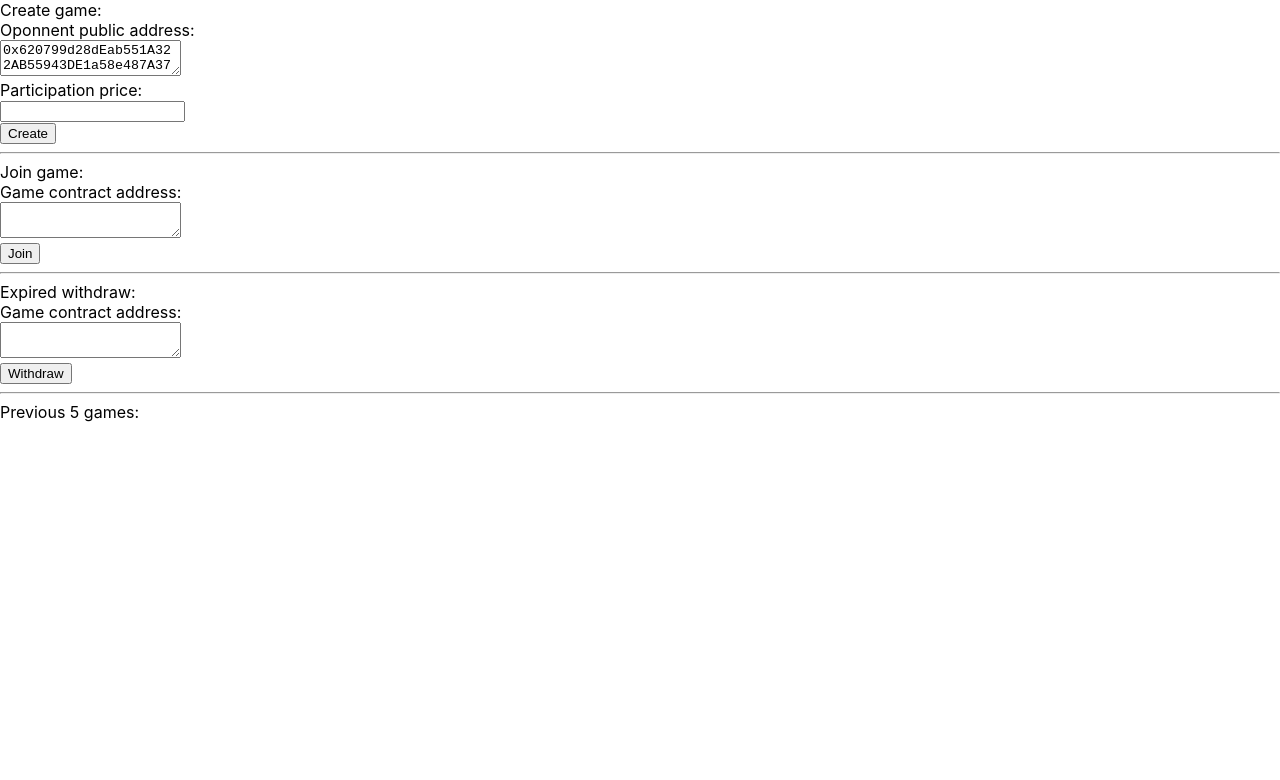
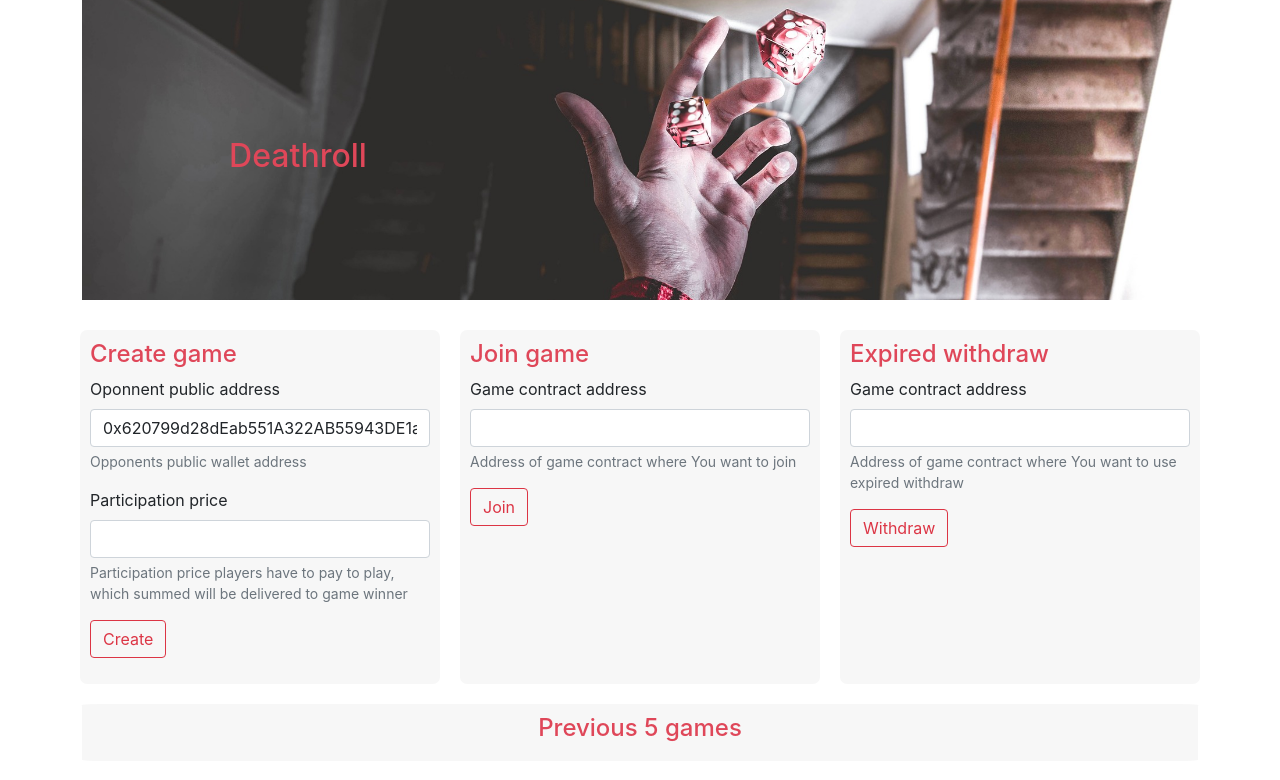
Before and after one commit to MrLaki5/Deathroll-dapp, a React (Create React App) app in the folder web-client/: page / in a window 1280 px wide. Shown: the top 780 px of the page. Built offline with nearby package versions, Linux system fonts and the light colour scheme.

Commit message:
add: new design bootstrap

```diff
--- a/web-client/public/index.html
+++ b/web-client/public/index.html
@@ -3,6 +3,7 @@
   <head>
     <meta charset="utf-8" />
     <link rel="icon" href="%PUBLIC_URL%/favicon.ico" />
+    <link href="https://cdn.jsdelivr.net/npm/bootstrap@5.1.1/dist/css/bootstrap.min.css" rel="stylesheet" integrity="sha384-F3w7mX95PdgyTmZZMECAngseQB83DfGTowi0iMjiWaeVhAn4FJkqJByhZMI3AhiU" crossorigin="anonymous">
     <meta name="viewport" content="width=device-width, initial-scale=1" />
     <meta name="theme-color" content="#000000" />
     <meta
--- a/web-client/src/App.css
+++ b/web-client/src/App.css
@@ -28,6 +28,11 @@
   color: #61dafb;
 }
 
+.form-control:focus {
+  border-color: #F44336;
+  box-shadow: 0 0 0 0.2rem rgba(206, 46, 25, 0.25);
+}
+
 @keyframes App-logo-spin {
   from {
     transform: rotate(0deg);
@@ -36,3 +41,71 @@
     transform: rotate(360deg);
   }
 }
+
+.title-style {
+  color: #df4759;
+}
+
+.image-fix-height-250 {
+  height: 300px;
+  width: 100%;
+  object-fit: cover;
+}
+
+.image-container {
+  position: relative;
+  text-align: center;
+}
+
+.centered {
+  position: absolute;
+  top: 50%;
+  left: 20%;
+  transform: translate(-50%, -50%);
+}
+
+.unselectable {
+  -webkit-touch-callout: none;
+  -webkit-user-select: none;
+  -khtml-user-select: none;
+  -moz-user-select: none;
+  -ms-user-select: none;
+  user-select: none;
+}
+
+.spacer {
+  padding-bottom: 20px
+}
+
+.spacer-up {
+  padding-top: 30px
+}
+
+.inner-col-class {
+  margin:10px;
+  padding:10px;
+  background-color: rgb(247,247,247);
+  border-radius: 2%;
+}
+
+.inner-col-class-full-row {
+  margin-top: 10px;
+  margin-left: 0px;
+  margin-right: 0px;
+  padding:10px;
+  background-color: rgb(247,247,247);
+  border-radius: 2%;
+}
+
+.table-color {
+  background-color: rgb(247,247,247);
+}
+
+.remove_button_css {
+  outline: none;
+  padding: 5px;
+  border: 0px;
+  box-sizing: none;
+  background-color: transparent;
+  color: #df4759;
+}
--- a/web-client/src/App.js
+++ b/web-client/src/App.js
@@ -21,7 +21,7 @@ class App extends Component {
                    round_roll: 100,
                    round_player: 1,
                    round_salt: 'country roads',
-                   game_status: "ongoing",
+                   game_status: "Ongoing",
                    show_roll: false,
                    show_init: false,
                    show_withdraw: false,
@@ -56,6 +56,10 @@ class App extends Component {
 
   handleChangeExpiredAddress(event) {
     this.setState({game_expired_address: event.target.value});
+  }
+
+  handleLeaveRoom = async () => {
+    this.setState({contract: null})
   }
 
   handleSubmit(event) {
@@ -116,10 +120,10 @@ class App extends Component {
 
   check_game_finish_status = async (winner_address) => {
     this.check_roll_history();
-    var game_status = "game lost"
+    var game_status = "Game lost"
     if (winner_address === this.state.accounts[0])
     {
-      game_status = "game won"
+      game_status = "Game won"
       const can_withdraw = await this.state.contract.methods.can_withdraw().call({ from: this.state.accounts[0] })
       if (can_withdraw) {
         this.setState({show_withdraw: true})
@@ -130,10 +134,10 @@ class App extends Component {
 
   check_game_expired_status = async (winner_address) => {
     this.check_roll_history();
-    var game_status = "game lost (Expired)"
+    var game_status = "Game lost (Expired)"
     if (winner_address === this.state.accounts[0])
     {
-      game_status = "game won (Expired)"
+      game_status = "Game won (Expired)"
     }
     this.setState({ game_status: game_status })
   }
@@ -212,7 +216,7 @@ class App extends Component {
 
     if (round_state === 0) {
       this.check_round_info()
-      const init_status = await this.state.contract.methods.get_init_status().call()
+      const init_status = await this.state.contract.methods.get_init_status().call({ from: this.state.accounts[0] })
       if (!init_status) {
         this.setState({show_init: true})
       }
@@ -266,7 +270,8 @@ class App extends Component {
     var date = new Date(0);
     date.setUTCSeconds(parseInt(input));
     console.log(date)
-    return date.toLocaleString()
+    //return date.toLocaleString()
+    return  date.getHours() + ":" + date.getMinutes() + " " + date.getDate()  + "." + (date.getMonth()+1) + "." + date.getFullYear();
   }
 
   render() {
@@ -275,76 +280,121 @@ class App extends Component {
       let content = [];
       if (games_history !== null) {
         games_history.forEach((game, i) => {
-          content.push(<div key={i}>{game}<br/></div>)
+          content.push(<li className="list-group-item list-group-item-light table-color" key={i}>{game}</li>)
         })
       }
 
       return (
         <div>
-          Create game: <br/>
-          <form onSubmit={this.handleSubmit}>
-            <label>
-              Oponnent public address:<br/>
-              <textarea value={this.state.oponent_value} onChange={this.handleChange} required/> <br/>
-              Participation price:<br/>
-              <input type="number" value={this.state.participation_value} onChange={this.handleChangeParticipation} required/> <br/>
-            </label>
-            <input type="submit" value="Create"/>
+          <div className="container image-container spacer">
+            <img src="/background.jpg" className="img-fluid image-fix-height-250 unselectable" alt="..."/>
+            <div className="centered"><h2 className="title-style unselectable">Deathroll</h2></div>
+          </div>
+
+          <div className="container spacer">
+            <div className="row">
+              <div className="col inner-col-class">
+                  <h4 className="title-style">Create game</h4>
+                  <form onSubmit={this.handleSubmit} autoComplete="off">
+                    <div className="mb-3">
+                      <label htmlFor="game_expired_address" className="form-label">Oponnent public address</label>
+                      <input type="text" className="form-control" id="game_expired_address" aria-describedby="game_expired_address_help" value={this.state.oponent_value} onChange={this.handleChange} />
+                      <div id="game_expired_address_help" className="form-text">Opponents public wallet address</div>
+                    </div>
+
+                    <div className="mb-3">
+                      <label htmlFor="game_expired_address" className="form-label">Participation price</label>
+                      <input type="number" className="form-control" id="game_expired_address" aria-describedby="game_expired_address_help" value={this.state.participation_value} onChange={this.handleChangeParticipation} />
+                      <div id="game_expired_address_help" className="form-text">Participation price players have to pay to play, which summed will be delivered to game winner</div>
+                    </div>
+
+                    <div className="mb-3">
+                      <input type="submit" className="btn btn-outline-danger" value="Create"/>
+                    </div>
                   </form>
+              </div>
 
-          <hr/>
+              <div className="col inner-col-class">
+                <h4 className="title-style">Join game</h4>
+                <form onSubmit={this.handleSubmitContractAddress} autoComplete="off">
+                  <div className="mb-3">
+                    <label htmlFor="game_expired_address" className="form-label">Game contract address</label>
+                    <input type="text" className="form-control" id="game_expired_address" aria-describedby="game_expired_address_help" value={this.state.game_contract_address} onChange={this.handleChangeContractAddress} />
+                    <div id="game_expired_address_help" className="form-text">Address of game contract where You want to join </div>
+                  </div>
+                  <div className="mb-3">
+                    <input type="submit" className="btn btn-outline-danger" value="Join"/>
+                  </div>
+                </form>
+              </div>
 
-          Join game: <br/>
-          <form onSubmit={this.handleSubmitContractAddress}>
-            <label>
-              Game contract address:<br/>
-              <textarea value={this.state.game_contract_address} onChange={this.handleChangeContractAddress} /> <br/>
-            </label>
-            <input type="submit" value="Join"/>
+              <div className="col inner-col-class">
+                <h4 className="title-style">Expired withdraw</h4>
+                  <form onSubmit={this.handleSubmitExpiredAddress} autoComplete="off">
+                    <div className="mb-3">
+                      <label htmlFor="game_expired_address" className="form-label">Game contract address</label>
+                      <input type="text" className="form-control" id="game_expired_address" aria-describedby="game_expired_address_help" value={this.state.game_expired_address} onChange={this.handleChangeExpiredAddress} />
+                      <div id="game_expired_address_help" className="form-text">Address of game contract where You want to use expired withdraw </div>
+                    </div>
+                    <div className="mb-3">
+                      <input type="submit" className="btn btn-outline-danger" value="Withdraw"/>
+                    </div>
                 </form>
+              </div>
+            </div>
 
-          <hr/>
+            <div className="row text-center inner-col-class-full-row">
+              <h4 className="title-style">Previous 5 games</h4>
+              <ul className="list-group list-group-flush text-center">
+                {content}
+              </ul>
+            </div>
 
-          Expired withdraw: <br/>
-          <form onSubmit={this.handleSubmitExpiredAddress}>
-            <label>
-              Game contract address:<br/>
-              <textarea value={this.state.game_expired_address} onChange={this.handleChangeExpiredAddress} /> <br/>
-            </label>
-            <input type="submit" value="Withdraw"/>
-          </form>
-
-          <hr/>
-
-          Previous 5 games: <br/>
-          {content}
-
+          </div>
         </div>
       );
     }
     return (
-      <div className="App">
       <div>
-          Game contract address: {this.state.game_contract_address} <br/>
-          Participation price: {this.state.web3.utils.fromWei(this.state.participation_value_wei, "ether")} ETH <br/>
-          Last action time: {this.formatDateTime(this.state.last_action_time)} <br/>
-          You are player: {this.state.player_number} <br/>
-          Round roll: {this.state.round_roll} <br/>
-          Current responsible player: {Number(this.state.round_player) === 88? "/" : this.state.round_player} <br/>
-          Game status: {this.state.game_status}
+        <div className="container image-container spacer">
+          <img src="/background.jpg" className="img-fluid image-fix-height-250 unselectable" alt="..."/>
+          <div className="centered"><h2 className="title-style unselectable">Deathroll</h2></div>
         </div>
-        <div>
-          Roll history: {this.state.roll_history}
+
+        <div className="container spacer">
+          <div className="row text-center inner-col-class-full-row">
+            <h4 className="title-style">Game info</h4>
+            <ul className="list-group list-group-flush text-center">
+              <li className="list-group-item list-group-item-light table-color" key={0}><div id="help_0" className="form-text">Game contract address</div><label aria-describedby="help_0"><b>{this.state.game_contract_address}</b></label></li>
+              <li className="list-group-item list-group-item-light table-color" key={1}><div id="help_0" className="form-text">Game status</div><label aria-describedby="help_0"><b>{this.state.game_status}</b></label></li>
+              <li className="list-group-item list-group-item-light table-color" key={2}><div id="help_0" className="form-text">Participation price</div><label aria-describedby="help_0"><b>{this.state.web3.utils.fromWei(this.state.participation_value_wei, "ether")}ETH</b></label></li>
+              <li className="list-group-item list-group-item-light table-color" key={3}><div id="help_0" className="form-text">Last action time</div><label aria-describedby="help_0"><b>{this.formatDateTime(this.state.last_action_time)}</b></label></li>
+              <li className="list-group-item list-group-item-light table-color" key={4}><div id="help_0" className="form-text">You are player</div><label aria-describedby="help_0"><b>{this.state.player_number}</b></label></li>
+              <li className="list-group-item list-group-item-light table-color" key={5}><div id="help_0" className="form-text">Round rolling player</div><label aria-describedby="help_0"><b>{Number(this.state.round_player) === 88? "/" : this.state.round_player}</b></label></li>
+              <li className="list-group-item list-group-item-light table-color" key={6}><div id="help_0" className="form-text">Round roll</div><label aria-describedby="help_0"><b>{this.state.round_roll}</b></label></li>
+              <li className="list-group-item list-group-item-light table-color" key={7}><div id="help_0" className="form-text">Roll history</div><label aria-describedby="help_0"><b>{this.state.roll_history}</b></label></li>
+            </ul>
           </div>
-        <button onClick={this.init_game_function} style={this.state.show_init ?  {}: {display: 'none'}}>
+
+          <div className="row text-center inner-col-class-full-row spacer">
+            <h4 className="title-style">Game actions</h4>
+            <button className="btn btn-outline-danger" onClick={this.init_game_function} style={this.state.show_init ?  {}: {display: 'none'}}>
               Init game
             </button>
-        <button onClick={this.generate_roll} style={this.state.show_roll ?  {}: {display: 'none'}}>
+            <button className="btn btn-outline-danger" onClick={this.generate_roll} style={this.state.show_roll ?  {}: {display: 'none'}}>
               Roll
             </button>
-        <button onClick={this.withdraw} style={this.state.show_withdraw ?  {}: {display: 'none'}}>
+            <button className="btn btn-outline-danger" onClick={this.withdraw} style={this.state.show_withdraw ?  {}: {display: 'none'}}>
               Withdraw prize
             </button>
+          </div>
+
+          <div className="row text-center spacer-up">
+            <button className="remove_button_css" onClick={this.handleLeaveRoom}>
+              <u>Leave room</u>
+            </button>
+          </div>
+        </div>
       </div>
     );
   }
```
Also changed, not shown: web-client/public/background.jpg (added). Lines whose indentation alone changed are shown as unchanged.
